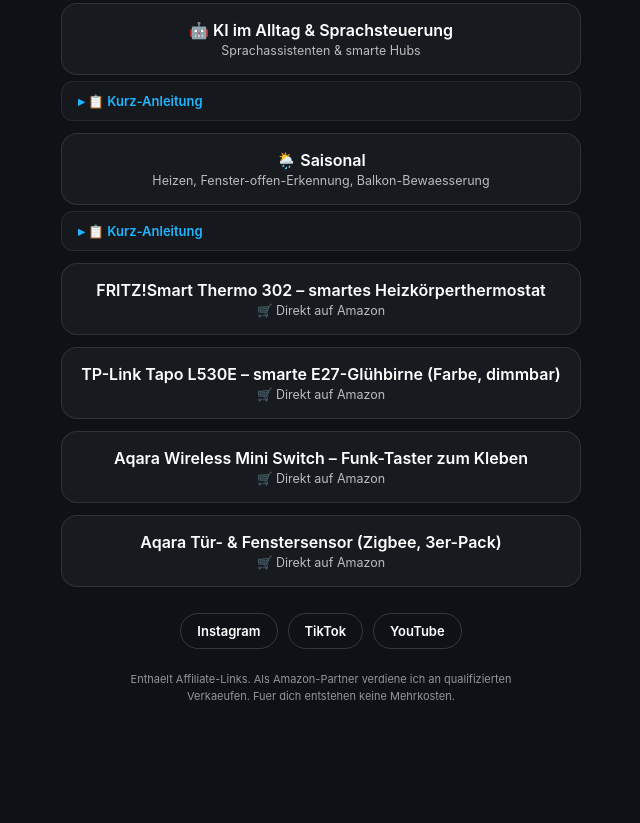
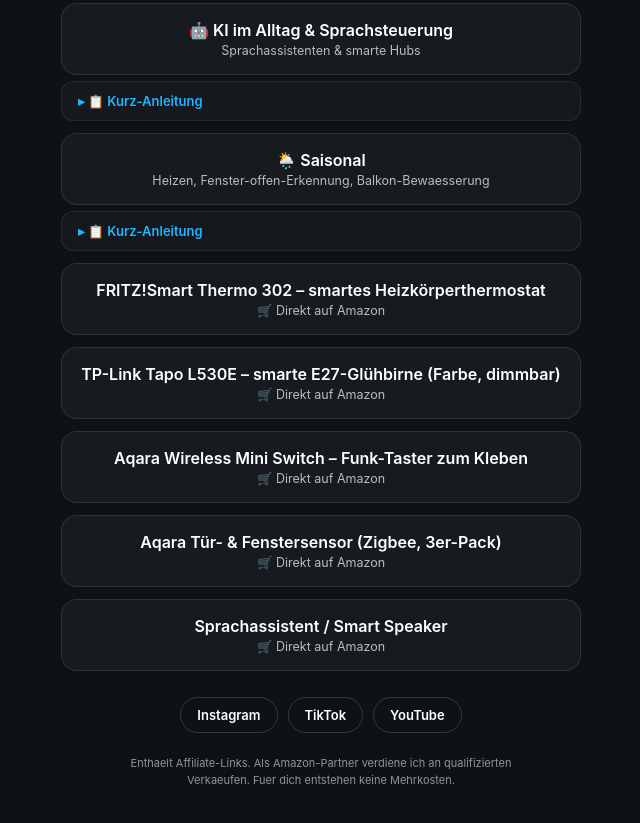
Before and after one commit to dhlabs4616/smarteszuhause, a plain HTML site: page index.html in a window 1280 px wide. Shown: the part 1234-2057 px from the top of the page, without its empty margins (319-959 px from the left). Before the commit the page ends 1997 px from the top, so only its background shows below. Drawn offline with Linux system fonts and the light colour scheme.

Commit message:
bio page: 2026-11-16

```diff
--- a/index.html
+++ b/index.html
@@ -193,6 +193,12 @@
           <span class="btn-sub">🛒 Direkt auf Amazon</span>
         </a>
       </div>
+      <div class="theme">
+        <a class="btn" href="https://www.amazon.de/s?k=amazon+echo+dot&amp;tag=mayamatcha-21&amp;ascsubtag=sz_voice-assistant" target="_blank" rel="noopener nofollow sponsored">
+          <span class="btn-label">Sprachassistent / Smart Speaker</span>
+          <span class="btn-sub">🛒 Direkt auf Amazon</span>
+        </a>
+      </div>
     <nav class="socials">
         <a class="social" href="https://instagram.com/smarteszuhause" target="_blank" rel="noopener">Instagram</a>
         <a class="social" href="https://tiktok.com/@smarteszuhause" target="_blank" rel="noopener">TikTok</a>
```
